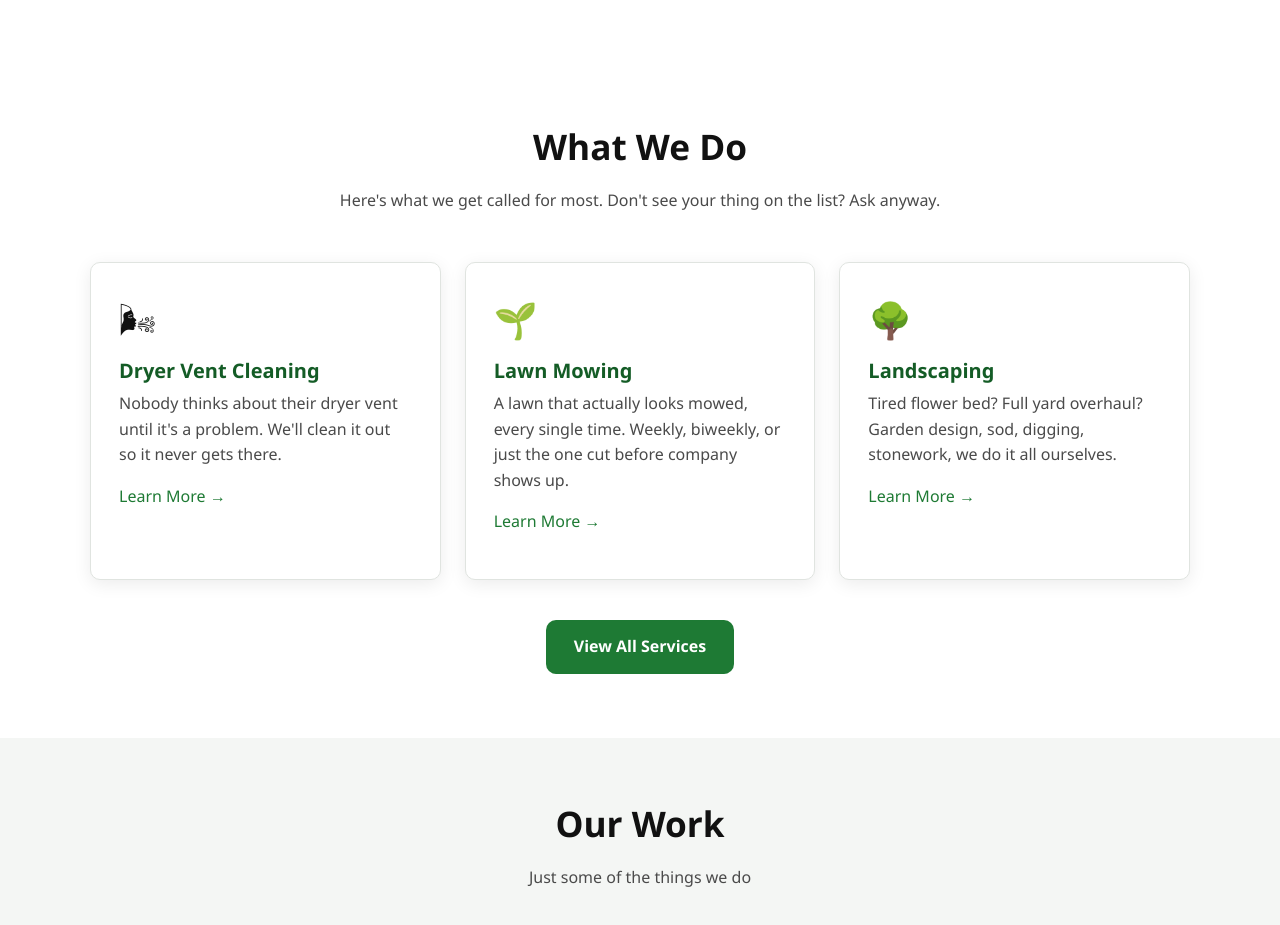
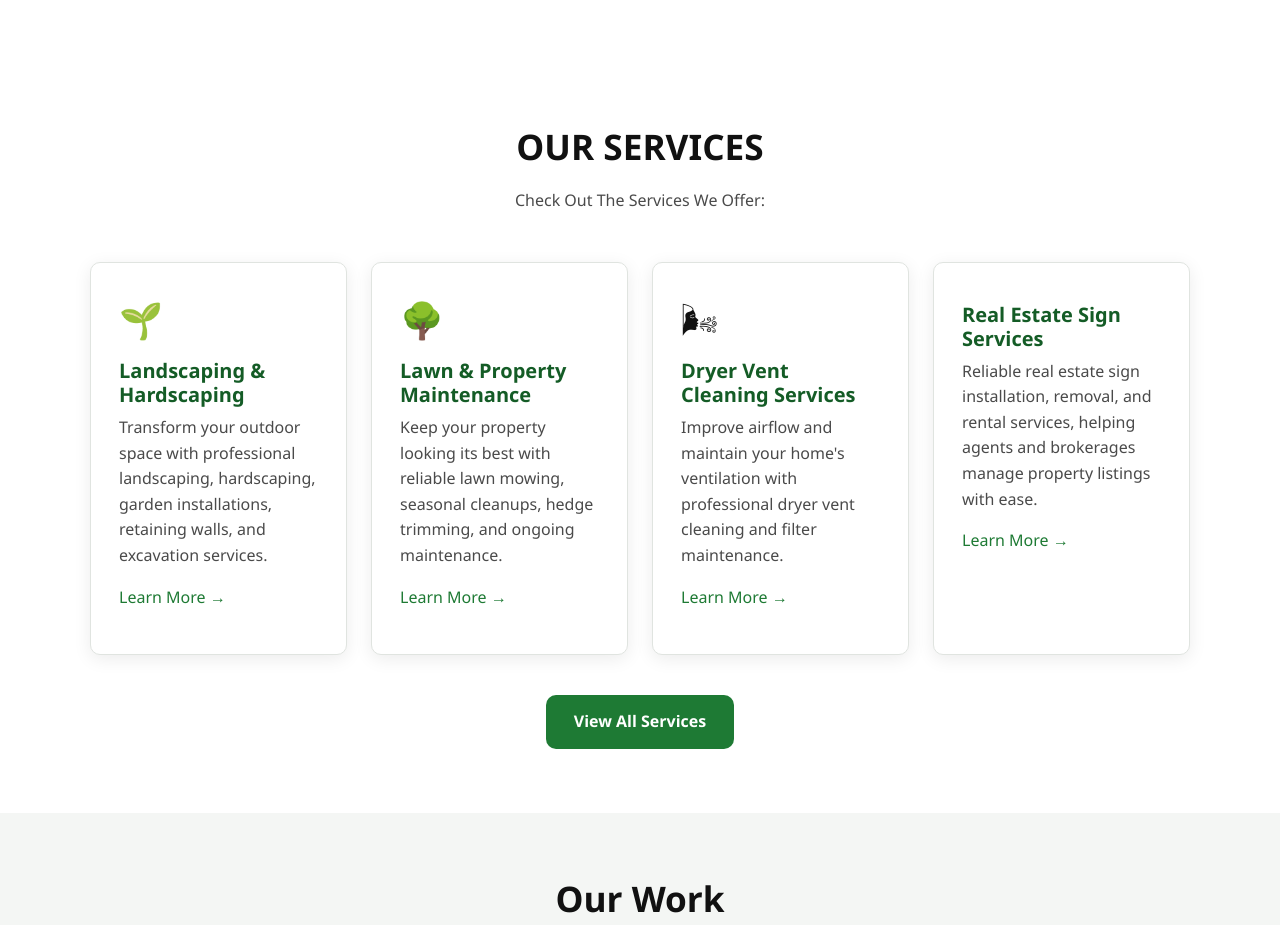
Before and after one commit to leadvstats/ben-and-bens-website, an Eleventy site: page src/index.njk in a window 1280 px wide. Shown: the part 1360-2285 px from the top of the page. Built offline with nearby package versions, Linux system fonts and the light colour scheme; Eleventy itself is replaced by a stand-in of ours; files that its build step writes are made by us from their sources.

Commit message:
Update Pages “home”

```diff
--- a/src/index.njk
+++ b/src/index.njk
@@ -46,25 +46,27 @@ storyParagraph2: "From day one, our goal has been simple: deliver reliable,
   and building lasting relationships with our clients."
 storyParagraph3: For us, it's more than just property care; it's about earning
   trust and creating outdoor spaces our clients are proud of.
-servicesHeading: What We Do
-servicesText: Here's what we get called for most. Don't see your thing on the
-  list? Ask anyway.
+servicesHeading: OUR SERVICES
+servicesText: "Check Out The Services We Offer:"
 services:
-  - icon: "&#127788;"
-    title: Dryer Vent Cleaning
-    text: Nobody thinks about their dryer vent until it's a problem. We'll clean it
-      out so it never gets there.
-    href: dryer-vent-cleaning.html
   - icon: "&#127793;"
-    title: Lawn Mowing
-    text: A lawn that actually looks mowed, every single time. Weekly, biweekly, or
-      just the one cut before company shows up.
+    title: Landscaping & Hardscaping
+    text: Transform your outdoor space with professional landscaping, hardscaping,
+      garden installations, retaining walls, and excavation services.
     href: lawn-mowing.html
   - icon: "&#127795;"
-    title: Landscaping
-    text: Tired flower bed? Full yard overhaul? Garden design, sod, digging,
-      stonework, we do it all ourselves.
+    title: Lawn & Property Maintenance
+    text: Keep your property looking its best with reliable lawn mowing, seasonal
+      cleanups, hedge trimming, and ongoing maintenance.
     href: landscaping.html
+  - icon: "&#127788;"
+    title: Dryer Vent Cleaning Services
+    text: Improve airflow and maintain your home's ventilation with professional
+      dryer vent cleaning and filter maintenance.
+    href: dryer-vent-cleaning.html
+  - title: Real Estate Sign Services
+    text: Reliable real estate sign installation, removal, and rental services,
+      helping agents and brokerages manage property listings with ease.
 workHeading: Our Work
 workText: Just some of the things we do
 workPhotos:
```
